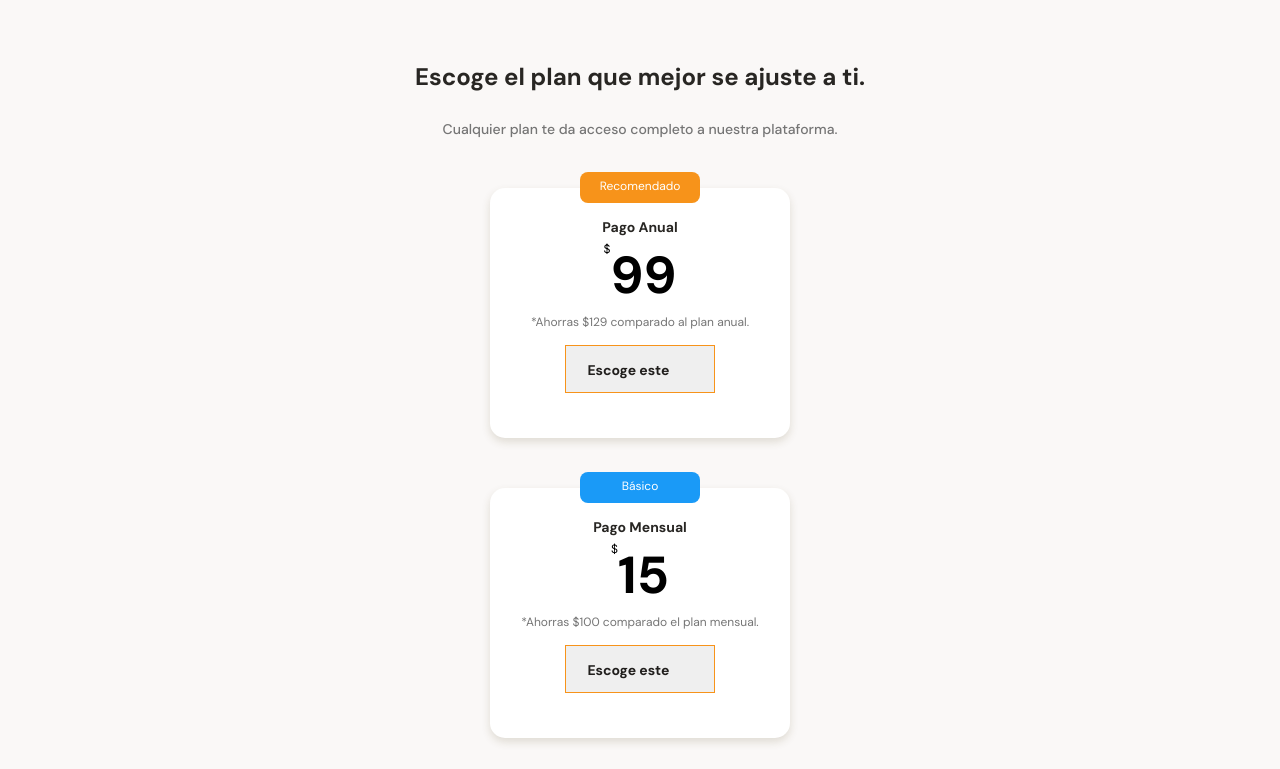
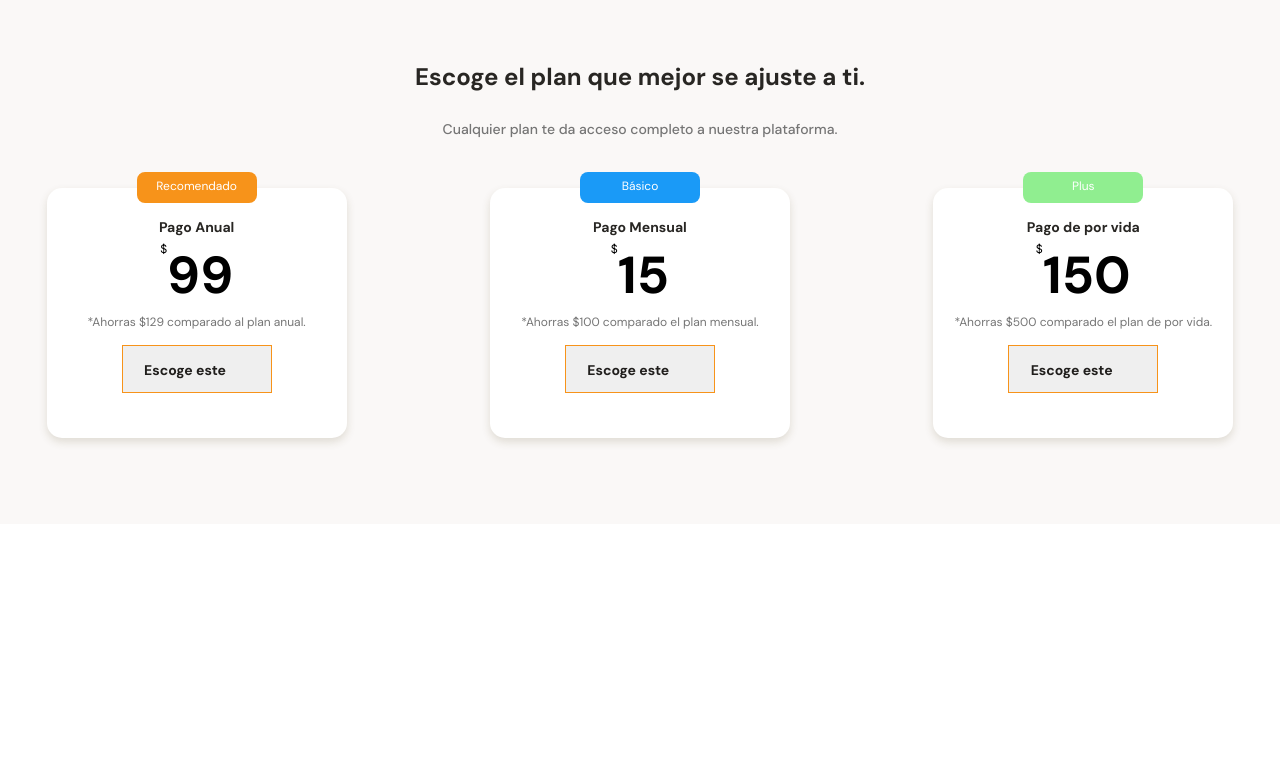
Before and after one commit to martin0123478/Bata-Bit, a plain HTML site: page index.html in a window 1280 px wide. Shown: the part 2200-2969 px from the top of the page. After the commit the page ends 2724 px from the top, so only its background shows below. Drawn offline with Linux system fonts and the light colour scheme.

Commit message:
creacion del carrusel en los precios

```diff
--- a/styles.css
+++ b/styles.css
@@ -334,6 +334,7 @@ h3{
 
 .plans-container--card{
   position: relative;
+  scroll-snap-align: center;
   width: 70%;
   min-width: 230px;
   height: auto;
@@ -431,3 +432,12 @@ h3{
   border-radius: 8px;
   color: var(--just-white);
 }
+
+.plans-container--slider{
+  display: flex;
+  gap: 50px;
+  height: 316px;
+  overflow-x:scroll ;
+  overscroll-behavior-x: container;
+  scroll-snap-type:x proximity;
+}
```
